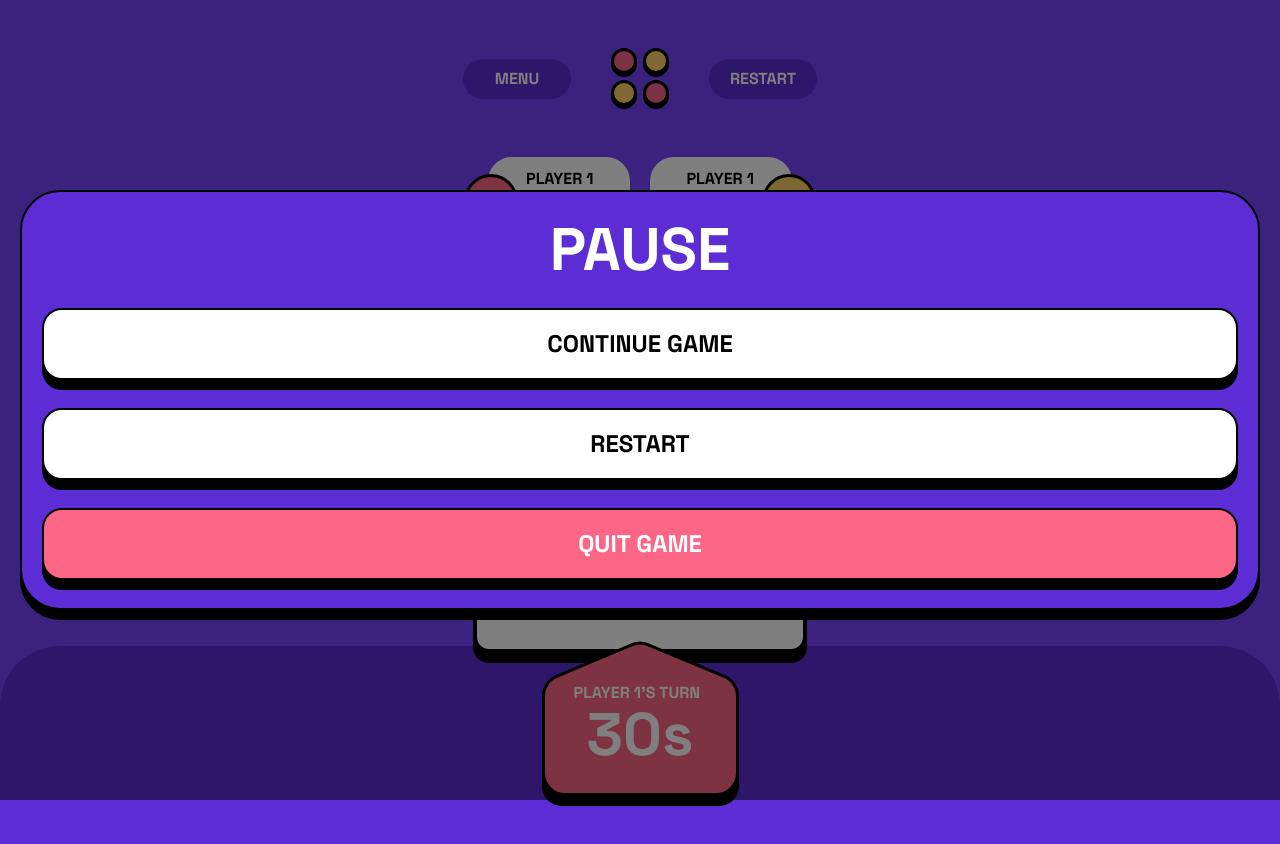
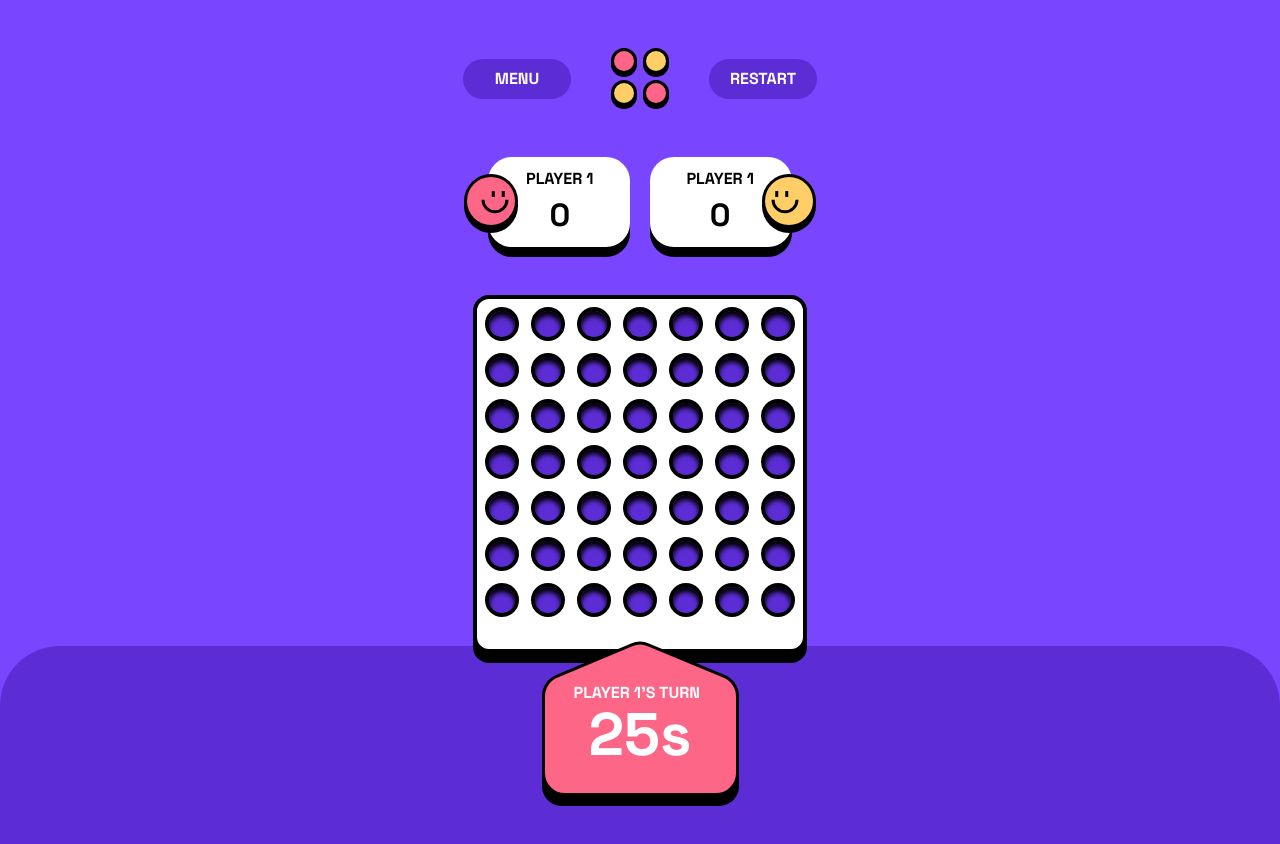
Before and after one commit to nikanoza/connect-four, a React (Vite) app: page /game in a window 1280 px wide. Shown: the top 844 px of the page. Built offline with nearby package versions, Linux system fonts and the light colour scheme.

Commit message:
feat: add game restart functionality

```diff
--- a/src/components/Pause.tsx
+++ b/src/components/Pause.tsx
@@ -1,12 +1,28 @@
-const Pause = () => {
+type PropsType = {
+  setPause: React.Dispatch<React.SetStateAction<boolean>>;
+  restart: () => void;
+  setTimer: React.Dispatch<React.SetStateAction<number>>;
+};
+
+const Pause: React.FC<PropsType> = ({ setPause, restart, setTimer }) => {
   return (
     <div className="fixed z-30 w-screen h-screen top-0 left-0 bg-black bg-opacity-50 flex items-center justify-center px-5">
       <div className="w-full py-7 px-5 bg-dark-violet border-2 border-black rounded-[40px] shadow-panel-shadow">
         <h3 className="text-6xl text-light font-bold text-center">PAUSE</h3>
-        <button className="border-2 border-black w-full bg-light h-[72px] text-2xl text-night font-bold rounded-[20px] mt-7 shadow-panel-shadow">
+        <button
+          onClick={() => setPause(false)}
+          className="border-2 border-black w-full bg-light h-[72px] text-2xl text-night font-bold rounded-[20px] mt-7 shadow-panel-shadow"
+        >
           CONTINUE GAME
         </button>
-        <button className="border-2 border-black w-full bg-light h-[72px] text-2xl text-night font-bold rounded-[20px] mt-7 shadow-panel-shadow">
+        <button
+          onClick={() => {
+            restart();
+            setTimer(30);
+            setPause(false);
+          }}
+          className="border-2 border-black w-full bg-light h-[72px] text-2xl text-night font-bold rounded-[20px] mt-7 shadow-panel-shadow"
+        >
           RESTART
         </button>
         <button className="border-2 border-black w-full bg-pink h-[72px] text-2xl text-light font-bold rounded-[20px] mt-7 shadow-panel-shadow">
--- a/src/hooks/useGame.ts
+++ b/src/hooks/useGame.ts
@@ -1,7 +1,6 @@
 import { useState } from "react";
 import { Board, Cell, GameState } from "../types";
 
-const useGame = () => {
 const initialBoard: Board = Array.from({ length: 7 }, () =>
   Array(7).fill(null)
 );
@@ -13,7 +12,8 @@ const useGame = () => {
   winner: null,
 };
 
-  const [state, setState] = useState<GameState>(initialState);
+const useGame = () => {
+  const [state, setState] = useState<GameState>({ ...initialState });
 
   const switchPlayer = (currentPlayer: Cell): Cell => {
     return currentPlayer === "red" ? "yellow" : "red";
@@ -21,10 +21,10 @@ const useGame = () => {
 
   const checkWin = (board: Board, row: number, col: number): boolean => {
     const directions = [
-      [0, 1], // Horizontal
-      [1, 0], // Vertical
-      [1, 1], // Diagonal right
-      [1, -1], // Diagonal left
+      [0, 1],
+      [1, 0],
+      [1, 1],
+      [1, -1],
     ];
 
     const currentPlayer = board[row][col];
@@ -130,7 +130,19 @@ const useGame = () => {
     }
   };
 
-  return { state, handleColumnClick, switchTurn };
+  const restart = () => {
+    const board: Board = Array.from({ length: 7 }, () => Array(7).fill(null));
+
+    const initial: GameState = {
+      board: board,
+      currentPlayer: "red",
+      scores: [0, 0],
+      winner: null,
+    };
+    setState(initial);
+  };
+
+  return { state, handleColumnClick, switchTurn, restart };
 };
 
 export default useGame;
--- a/src/pages/Game.tsx
+++ b/src/pages/Game.tsx
@@ -11,27 +11,40 @@ import { useGame } from "../hooks";
 
 const Game = () => {
   const [timer, setTimer] = useState<number>(30);
-  const { state, handleColumnClick, switchTurn } = useGame();
-  const [pause, setPause] = useState<boolean>(true);
+  const { state, handleColumnClick, switchTurn, restart } = useGame();
+  const [pause, setPause] = useState<boolean>(false);
 
-  // useEffect(() => {
-  //   const interval = setInterval(() => {
-  //     if (timer === 0) {
-  //       setTimer(30);
-  //       switchTurn();
-  //       return;
-  //     }
-  //     if (!state.winner) {
-  //       setTimer((timer) => timer - 1);
-  //     }
-  //   }, 1000);
+  useEffect(() => {
+    const interval = setInterval(() => {
+      if (timer === 0) {
+        setTimer(30);
+        switchTurn();
+        return;
+      }
+      if (!state.winner && !pause) {
+        setTimer((timer) => timer - 1);
+      }
+    }, 1000);
 
-  //   return () => clearInterval(interval);
-  // }, [timer, switchTurn]);
+    return () => clearInterval(interval);
+  }, [timer, switchTurn]);
+
+  const pauseHandler: React.KeyboardEventHandler<HTMLDivElement> = (event) => {
+    console.log(event.key);
+    if (event.key === "p") {
+      setPause(!pause);
+    }
+  };
 
   return (
-    <div className="w-full min-h-screen flex flex-col items-center pt-12">
-      {pause ? <Pause /> : null}
+    <div
+      className="w-full min-h-screen flex flex-col items-center pt-12"
+      tabIndex={0}
+      onKeyDown={pauseHandler}
+    >
+      {pause ? (
+        <Pause setPause={setPause} restart={restart} setTimer={setTimer} />
+      ) : null}
       <GameHeader />
       <GamePanel scores={state.scores} />
       <Display
```
Lines whose indentation alone changed are shown as unchanged.
